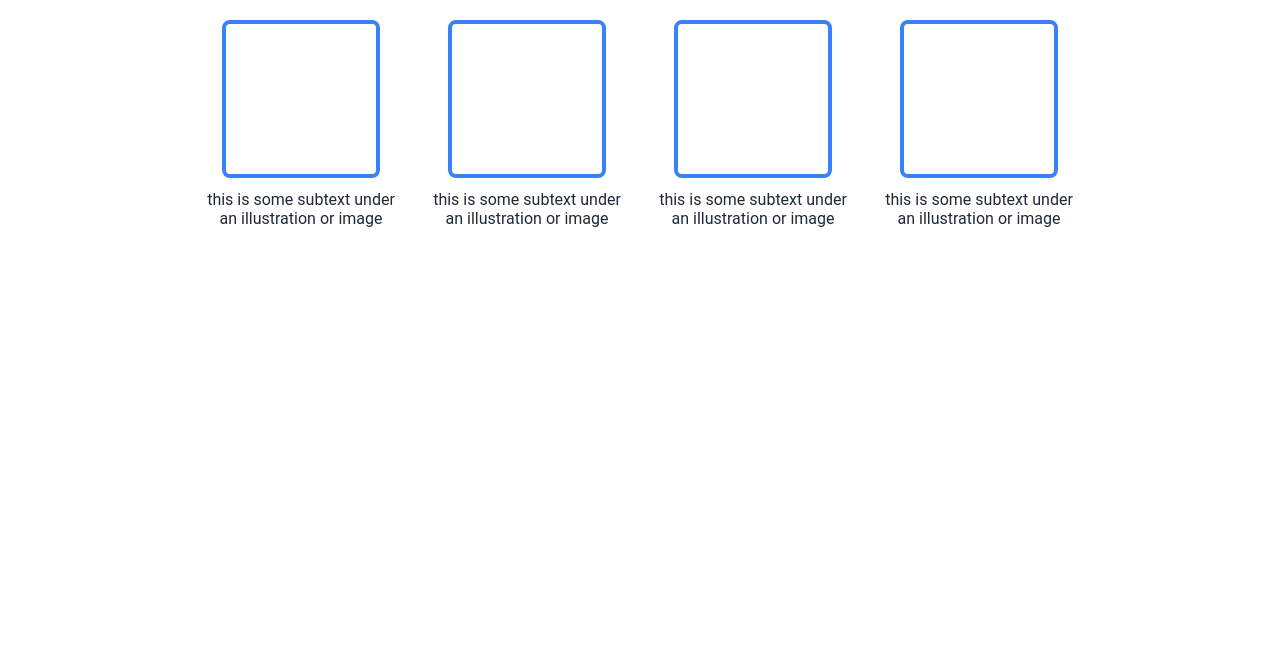
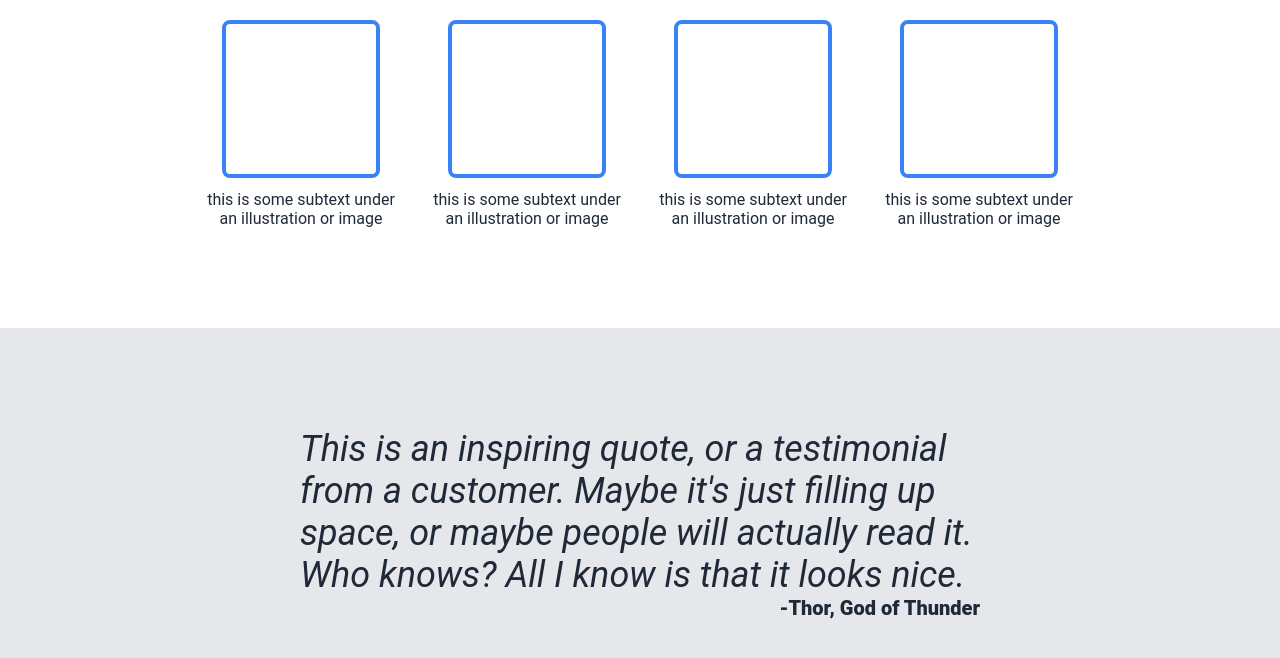
Before and after one commit to JSE955/landing-page, a plain HTML site: page index.html in a window 1280 px wide. Shown: the part 602-1260 px from the top of the page. Before the commit the page ends 930 px from the top, so only its background shows below. Drawn offline with Linux system fonts and the light colour scheme.

Commit message:
Add quote section

```diff
--- a/index.html
+++ b/index.html
@@ -51,6 +51,14 @@
             </div>
         </div>
     </div>
+    <div class="quote-section">
+        <div class="quote">This is an inspiring quote, or a testimonial
+            from a customer. Maybe it's just filling up space, or maybe
+            people will actually read it. Who knows? All I know is that it
+            looks nice.
+        </div>
+        <div class="author">-Thor, God of Thunder</div>
+    </div>
 </body>
 
 </html>
--- a/styles.css
+++ b/styles.css
@@ -115,3 +115,24 @@ button {
     color: #1F2937;
     text-align: center;
 }
+
+.quote-section {
+    background-color: #E5E7EB;
+    padding: 100px 300px;
+    display: flex;
+    flex-direction: column;
+    justify-content: center;
+}
+
+.quote {
+    font-size: 36px;
+    font-style: italic;
+    color: #1F2937;
+}
+
+.author {
+    font-size: 20px;
+    font-weight: 900;
+    color: #1F2937;
+    align-self: flex-end;
+}
```
